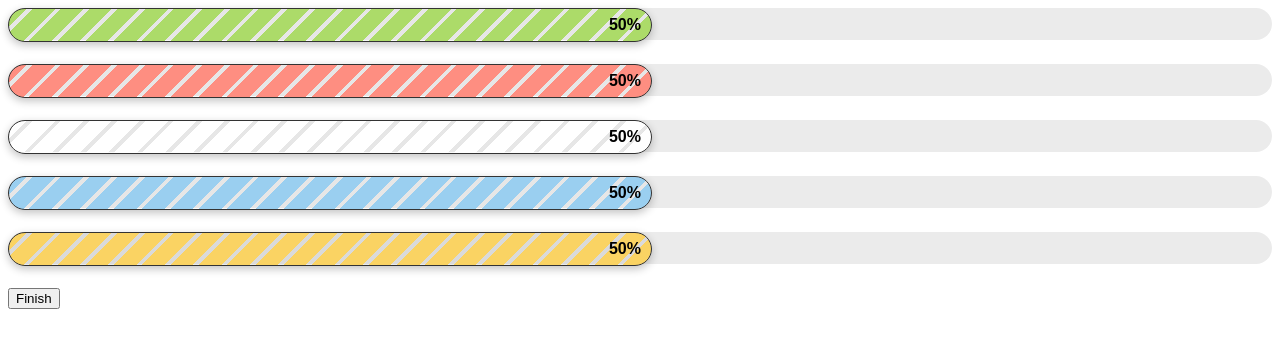
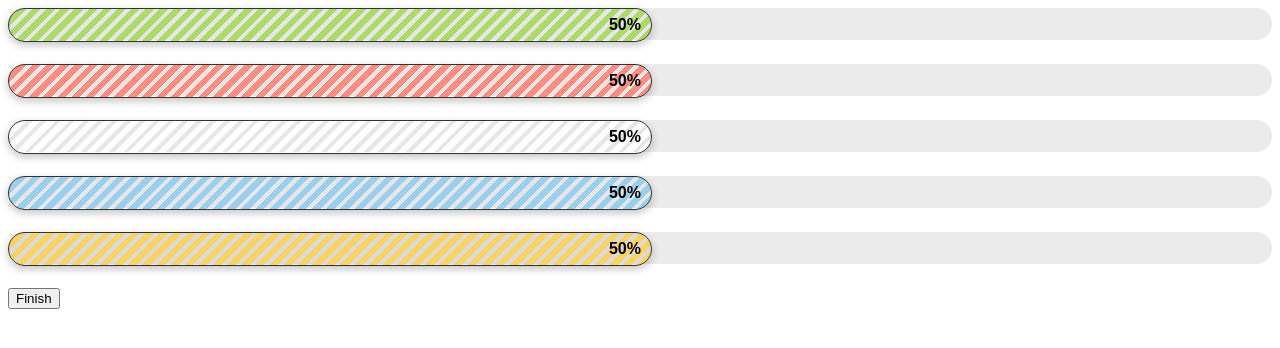
Before and after one commit to rock-zion/progress-bar, a plain HTML site: page ShortPoint/index.html in a window 1280 px wide. Drawn offline with Linux system fonts and the light colour scheme.

Commit message:
Update style.css

```diff
--- a/ShortPoint/style.css
+++ b/ShortPoint/style.css
@@ -34,7 +34,7 @@
     rgba(10, 10, 10, 0.02),
     rgba(10, 10, 10, 0.02) 4px,
     #acdb69 0,
-    #acdb69 20px
+    #acdb69 10px
   );
 }
 
@@ -44,7 +44,7 @@
     rgba(10, 10, 10, 0.02),
     rgba(10, 10, 10, 0.02) 4px,
     #fe8e81 0,
-    #fe8e81 20px
+    #fe8e81 10px
   );
 }
 
@@ -54,7 +54,7 @@
     rgba(10, 10, 10, 0.02),
     rgba(10, 10, 10, 0.02) 4px,
     #ffffff 0,
-    #ffffff 20px
+    #ffffff 10px
   );
 }
 
@@ -64,7 +64,7 @@
     rgba(10, 10, 10, 0.02),
     rgba(10, 10, 10, 0.02) 4px,
     #9acff0 0,
-    #9acff0 20px
+    #9acff0 10px
   );
 }
 
@@ -74,6 +74,6 @@
     rgba(150, 150, 150, 0.2),
     rgba(150, 150, 150, 0.2) 4px,
     #fad363 0,
-    #fad363 20px
+    #fad363 10px
   );
 }
```
